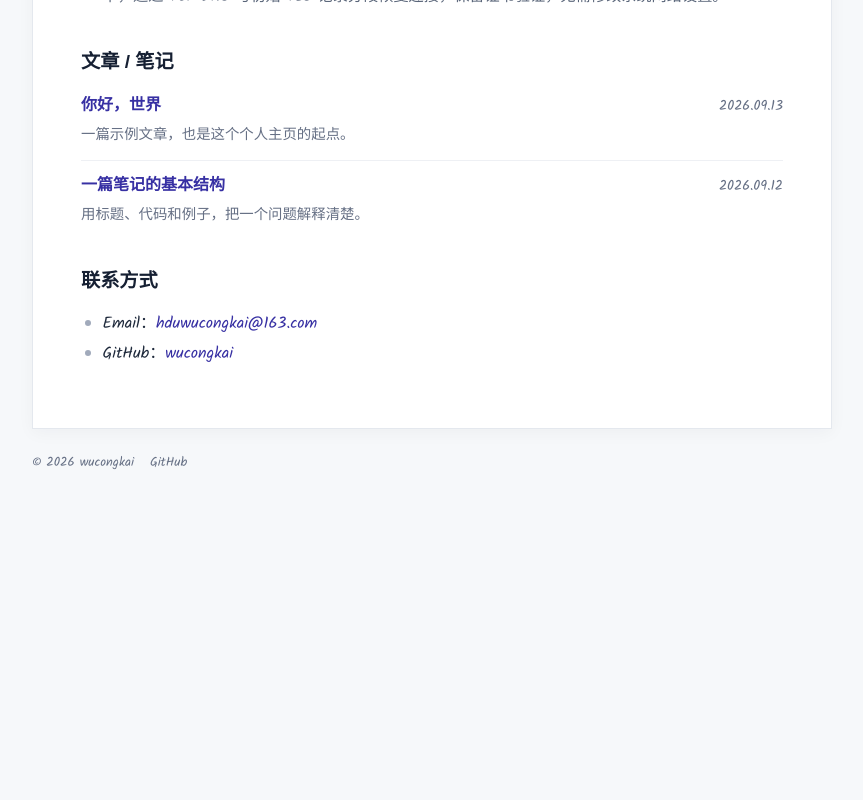
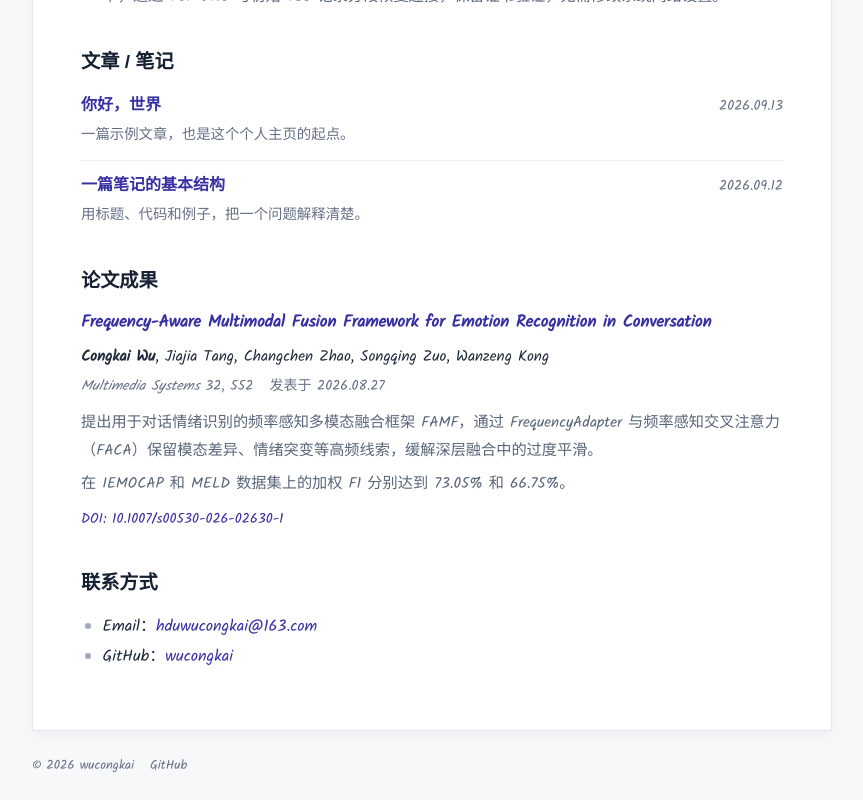
Before and after one commit to wucongkai/wucongkai.github.io, a Next.js app: page / in a window 1280 px wide. Shown: the part 933-1733 px from the top of the page, without its empty margins (112-975 px from the left). Before the commit the page ends 1430 px from the top, so only its background shows below. Built offline with nearby package versions, Linux system fonts and the light colour scheme; a web font is replaced by a local one.

Commit message:
feat: add publications section with FAMF paper

```diff
--- a/app/globals.css
+++ b/app/globals.css
@@ -42,6 +42,13 @@ li::marker { color: #a1aabb; }
 .project-title > a { font-weight: 700; }
 .project-list p { margin: .15rem 0 0; color: #596579; font-size: .95rem; }
 .tag { color: #717b8d; font-size: .75rem; background: #f2f4f8; padding: .05rem .4rem; border-radius: 3px; }
+.publication-list { list-style: none; padding: 0; margin: 0; }
+.publication-list li + li { margin-top: 1.5rem; padding-top: 1.5rem; border-top: 1px solid var(--line); }
+.publication-title { margin: 0 0 .35rem; font-family: var(--body-font); font-size: 1.05rem; line-height: 1.65; }
+.publication-authors { margin: .2rem 0; font-size: .95rem; }
+.publication-meta { display: flex; flex-wrap: wrap; gap: .15rem 1rem; margin: .2rem 0 .6rem; color: var(--muted); font-size: .875rem; }
+.publication-summary { margin: .3rem 0; color: #596579; font-size: .95rem; }
+.publication-doi { margin: .5rem 0 0; font-size: .875rem; }
 .contact-list { margin: 0; }
 .site-footer { max-width: 1040px; padding: 1.4rem 1.5rem; margin: auto; display: flex; gap: 1rem; color: var(--muted); font-size: .8rem; }
 .site-footer a { color: inherit; }
--- a/app/page.tsx
+++ b/app/page.tsx
@@ -49,6 +49,33 @@ export default async function Home() {
           </ul>
         ) : <p className="muted">第一篇笔记正在整理中。</p>}
       </section>
+      <section id="publications">
+        <h2>论文成果</h2>
+        <ul className="publication-list">
+          {site.publications.map((publication) => (
+            <li key={publication.doi}>
+              <h3 className="publication-title" lang="en">
+                <a href={`https://doi.org/${publication.doi}`}>{publication.title}</a>
+              </h3>
+              <p className="publication-authors" lang="en">
+                {publication.authors.map((author, index) => (
+                  <span key={author}>
+                    {index > 0 && ', '}
+                    {author === publication.highlightAuthor ? <strong>{author}</strong> : author}
+                  </span>
+                ))}
+              </p>
+              <p className="publication-meta">
+                <span lang="en"><cite>{publication.journal}</cite> {publication.volume}, {publication.articleNumber}</span>
+                <span>发表于 <time dateTime={publication.published}>{formatDate(publication.published)}</time></span>
+              </p>
+              <p className="publication-summary">{publication.description}</p>
+              <p className="publication-summary">{publication.results}</p>
+              <p className="publication-doi"><a href={`https://doi.org/${publication.doi}`}>DOI: {publication.doi}</a></p>
+            </li>
+          ))}
+        </ul>
+      </section>
       <section id="contact">
         <h2>联系方式</h2>
         <ul className="contact-list">
--- a/site.config.ts
+++ b/site.config.ts
@@ -2,7 +2,7 @@
 export const site = {
   name: 'wucongkai',
   title: "wucongkai's Wiki",
-  description: 'wucongkai 的个人主页：项目、文章与学习笔记。',
+  description: 'wucongkai 的个人主页：项目、文章、学习笔记与论文成果。',
   url: 'https://wucongkai.github.io',
   github: 'https://github.com/wucongkai',
   email: 'hduwucongkai@163.com',
@@ -24,4 +24,18 @@ export const site = {
       label: 'Python 工具',
     },
   ],
+  publications: [
+    {
+      title: 'Frequency-Aware Multimodal Fusion Framework for Emotion Recognition in Conversation',
+      authors: ['Congkai Wu', 'Jiajia Tang', 'Changchen Zhao', 'Songqing Zuo', 'Wanzeng Kong'],
+      highlightAuthor: 'Congkai Wu',
+      journal: 'Multimedia Systems',
+      volume: '32',
+      articleNumber: '552',
+      published: '2026-08-27',
+      doi: '10.1007/s00530-026-02630-1',
+      description: '提出用于对话情绪识别的频率感知多模态融合框架 FAMF，通过 FrequencyAdapter 与频率感知交叉注意力（FACA）保留模态差异、情绪突变等高频线索，缓解深层融合中的过度平滑。',
+      results: '在 IEMOCAP 和 MELD 数据集上的加权 F1 分别达到 73.05% 和 66.75%。',
+    },
+  ],
 };
```
Also changed, not shown: 1 other file (tests, documents, lock files or other folders).
